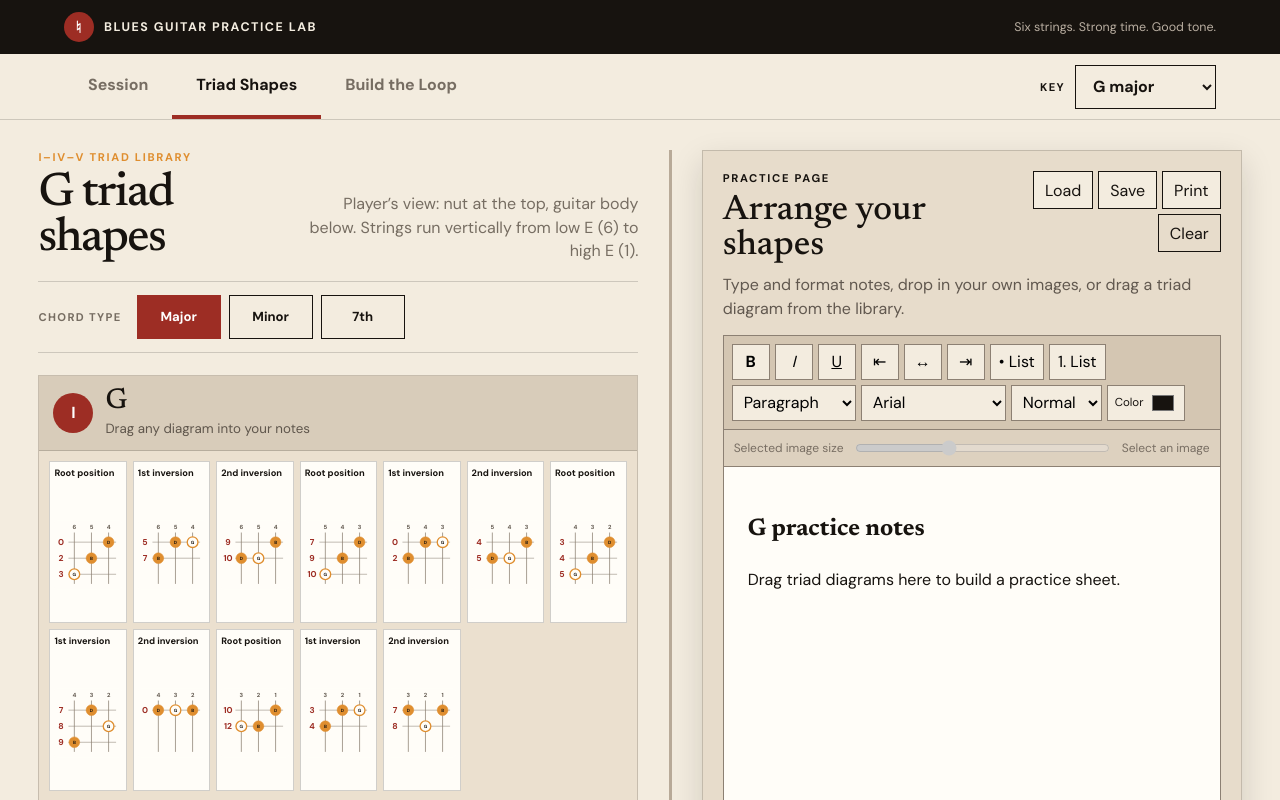
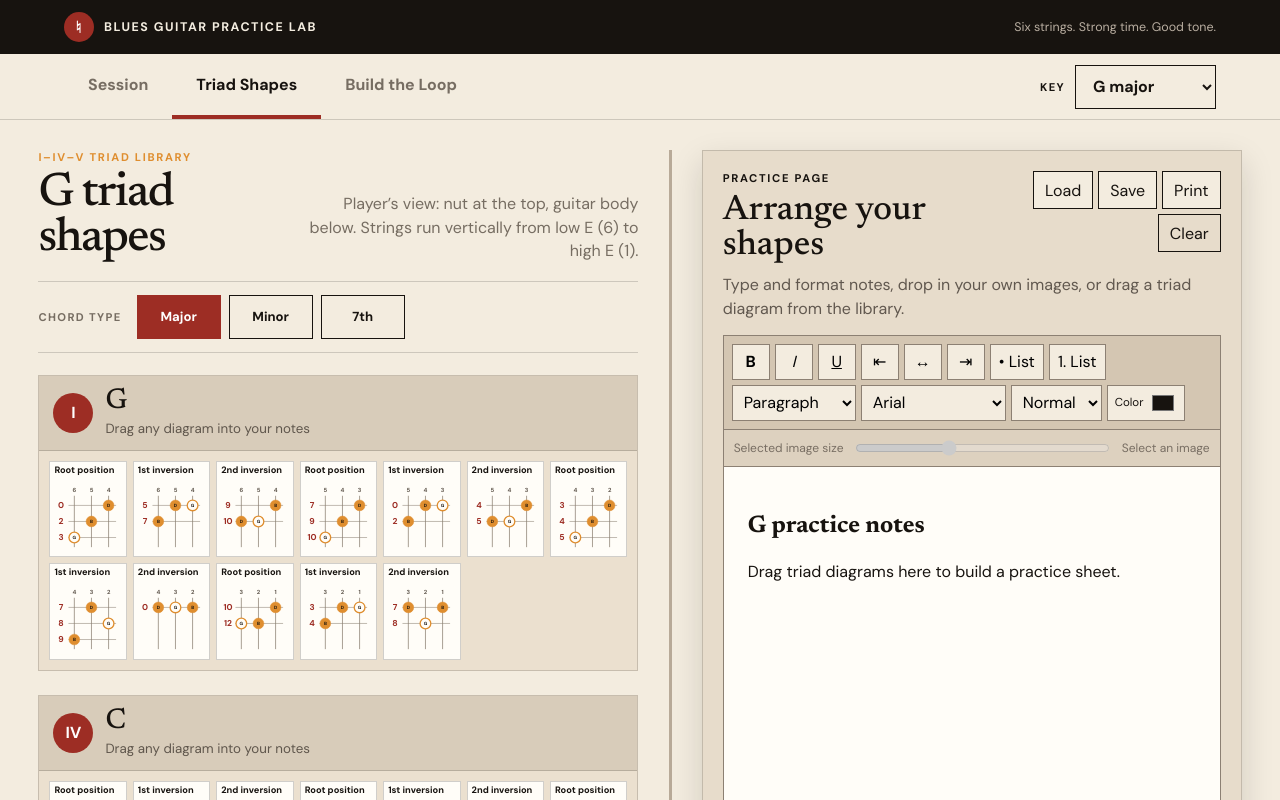
Before and after one commit to flyfisher1952/blues-guitar-practice-lab, an Angular app: page / in a window 1280 px wide. Both pictures are taken after a click on the tab "Triad Shapes". Shown: the top 800 px of the page. Built offline with nearby package versions, Linux system fonts and the light colour scheme.

Commit message:
Remove diagram whitespace and tighten editor lines

```diff
--- a/src/app/app.component.css
+++ b/src/app/app.component.css
@@ -111,31 +111,21 @@ main { min-height: calc(100vh - 196px); }
 .mini-triad-card:active { cursor: grabbing; }
 .mini-triad-card:hover { border-color: var(--red); box-shadow: 0 2px 8px rgba(23, 19, 15, .12); }
 .mini-triad-card:focus-visible { outline: 3px solid var(--amber); outline-offset: 2px; }
-.string-set-label {
-  display: block;
-  overflow: hidden;
-  color: var(--muted);
-  font-size: .52rem;
-  font-weight: 700;
-  line-height: 1.15;
-  text-overflow: ellipsis;
-  white-space: nowrap;
-}
 .mini-triad-card h4 {
-  min-height: 22px;
-  margin: 2px 0;
+  min-height: 16px;
+  margin: 0 0 2px;
   color: var(--ink);
   font-size: .58rem;
-  line-height: 1.1;
+  line-height: 1.05;
 }
 .triad-diagram {
   width: 100%;
-  height: 126px;
+  height: auto;
   display: block;
   pointer-events: none;
 }
 .diagram-background { fill: #fffdf8; }
-.svg-string-number { fill: #5f564c; font-size: 11px; font-weight: 700; }
+.svg-string-number { fill: #5f564c; font-size: 11px; font-weight: 800; }
 .svg-string { stroke: #8c8073; stroke-width: 1.4; }
 .svg-fret { stroke: #8c8073; stroke-width: 1; }
 .svg-fret-number { fill: var(--red); font-size: 16px; font-weight: 800; }
@@ -180,7 +170,8 @@ main { min-height: calc(100vh - 196px); }
 .image-size-control.enabled { color: var(--ink); }
 .image-size-control input { width: 100%; accent-color: var(--red); }
 .image-size-control span { text-align: right; }
-.rich-editor { height: calc(100vh - 365px); min-height: 460px; padding: 24px; overflow: auto; color: var(--ink); background: #fffdf8; border: 1px solid #8c8073; line-height: 1.55; }
+.rich-editor { height: calc(100vh - 365px); min-height: 460px; padding: 24px; overflow: auto; color: var(--ink); background: #fffdf8; border: 1px solid #8c8073; line-height: 1.3; }
+.rich-editor p { margin: .3em 0; }
 .rich-editor:focus { outline: 3px solid var(--amber); outline-offset: 2px; }
 .rich-editor h2, .rich-editor h3 { font-family: "Newsreader", serif; }
 .rich-editor .resizable-image { width: 320px; min-width: 120px; max-width: 100%; max-height: 620px; margin: 8px; display: inline-block; overflow: hidden; resize: both; vertical-align: top; border: 2px solid transparent; }
@@ -254,7 +245,7 @@ footer { padding: 24px clamp(20px, 5vw, 72px); display: flex; justify-content: s
   .mode-picker { flex-wrap: wrap; }
   .mode-picker > span { flex-basis: 100%; }
   .shape-grid { grid-template-columns: repeat(auto-fit, minmax(68px, 1fr)); }
-  .triad-diagram { height: 126px; }
+  .triad-diagram { height: auto; }
   .notes-workspace { padding: 12px; }
   .editor-heading { display: block; }
   .editor-file-actions { margin-top: 12px; justify-content: flex-start; }
```
